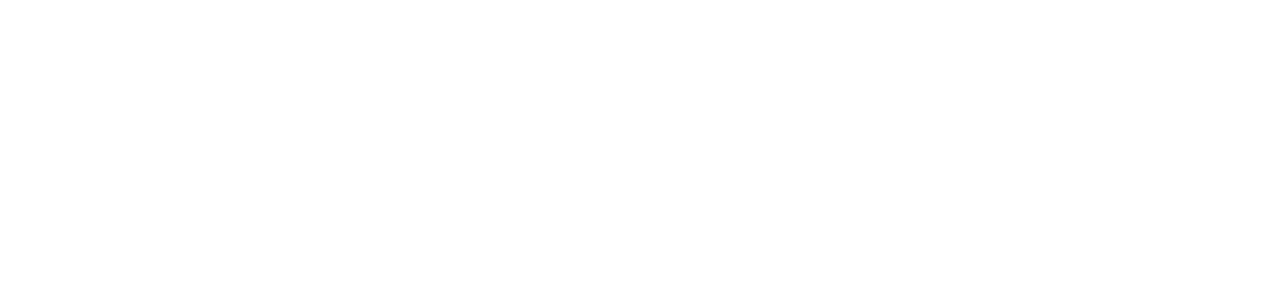
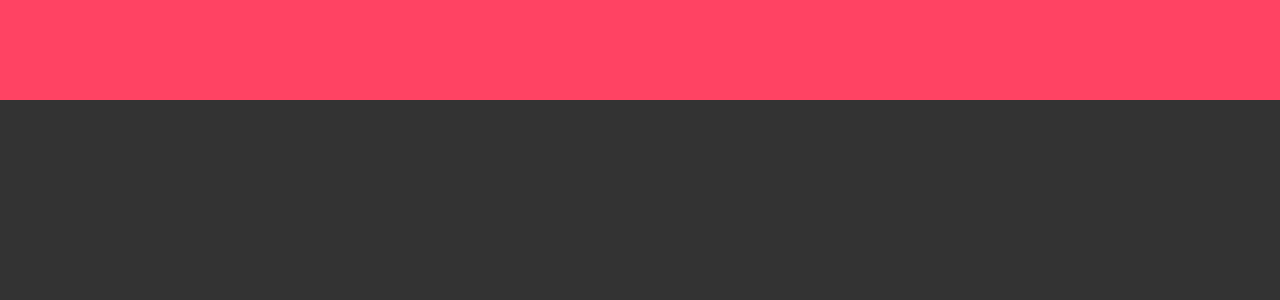
Before and after one commit to zzoodev/zzooflex, a React (Create React App) app: page / in a window 1280 px wide. Shown: the top 300 px of the page. Built offline with nearby package versions, Linux system fonts and the light colour scheme.

Commit message:
setting...

```diff
--- a/package.json
+++ b/package.json
@@ -10,11 +10,13 @@
     "@types/node": "^16.11.26",
     "@types/react": "^17.0.41",
     "@types/react-dom": "^17.0.14",
+    "@types/react-router-dom": "^5.3.3",
     "framer-motion": "^6.2.8",
     "react": "^17.0.2",
     "react-beautiful-dnd": "^13.1.0",
     "react-dom": "^17.0.2",
     "react-hook-form": "^7.28.1",
+    "react-router-dom": "^6.3.0",
     "react-scripts": "5.0.0",
     "recoil": "^0.6.1",
     "styled-components": "^5.3.3",
--- a/src/App.tsx
+++ b/src/App.tsx
@@ -1,5 +1,20 @@
+import { BrowserRouter, Routes, Route } from "react-router-dom";
+import Home from "./Routes/Home";
+import Tv from "./Routes/Tv";
+import Search from "./Routes/Search";
+import Header from "./components/Header";
+
 function App() {
-  return null;
+  return (
+    <BrowserRouter>
+      <Header />
+      <Routes>
+        <Route path="/" element={<Home />} />
+        <Route path="/tv" element={<Tv />} />
+        <Route path="/search" element={<Search />} />
+      </Routes>
+    </BrowserRouter>
+  );
 }
 
 export default App;
--- /dev/null
+++ b/src/Routes/Home.tsx
@@ -0,0 +1,5 @@
+function Home() {
+  return <div style={{ backgroundColor: "#333", height: "200vh" }}></div>;
+}
+
+export default Home;
--- /dev/null
+++ b/src/Routes/Search.tsx
@@ -0,0 +1,5 @@
+function Search() {
+  return <h1>Search</h1>;
+}
+
+export default Search;
--- /dev/null
+++ b/src/Routes/Tv.tsx
@@ -0,0 +1,5 @@
+function Tv() {
+  return <h1>Tv</h1>;
+}
+
+export default Tv;
--- /dev/null
+++ b/src/components/Header.tsx
@@ -0,0 +1,41 @@
+import styled from "styled-components";
+
+const Nav = styled.nav`
+  display: flex;
+  justify-content: space-between;
+  align-items: center;
+  height: 100px;
+  background-color: #ff4363;
+  color: #333;
+`;
+const Column = styled.div`
+  display: flex;
+`;
+const Logo = styled.svg`
+  margin-right: 50px;
+`;
+const Menu = styled.ul`
+  display: flex;
+`;
+const Item = styled.li`
+  margin-right: 20px;
+  color: white;
+`;
+
+function Header() {
+  return (
+    <Nav>
+      <Column>
+        <Logo />
+        <Menu>
+          <Item>menu1</Item>
+          <Item>menu2</Item>
+          <Item>menu3</Item>
+        </Menu>
+      </Column>
+      <Column></Column>
+    </Nav>
+  );
+}
+
+export default Header;
--- a/src/index.tsx
+++ b/src/index.tsx
@@ -7,6 +7,7 @@
 import { createGlobalStyle } from "styled-components";
 
 const GlobalStyle = createGlobalStyle`
+@import url('https://fonts.googleapis.com/css2?family=Roboto:wght@100;300;400;500;700;900&display=swap');
 html, body, div, span, applet, object, iframe,
 h1, h2, h3, h4, h5, h6, p, blockquote, pre,
 a, abbr, acronym, address, big, cite, code,
@@ -34,7 +35,7 @@
 }
 body {
 	line-height: 1;
-  background:linear-gradient(135deg,#e09,#d0e);
+	font-family: 'Roboto', sans-serif;
 }
 ol, ul {
 	list-style: none;
@@ -55,6 +56,7 @@
   text-decoration: none;
   color: inherit;
 }
+*{ box-sizing:border-box }
 `;
 
 ReactDOM.render(
```
Also changed, not shown: 1 other file (tests, documents, lock files or other folders).
